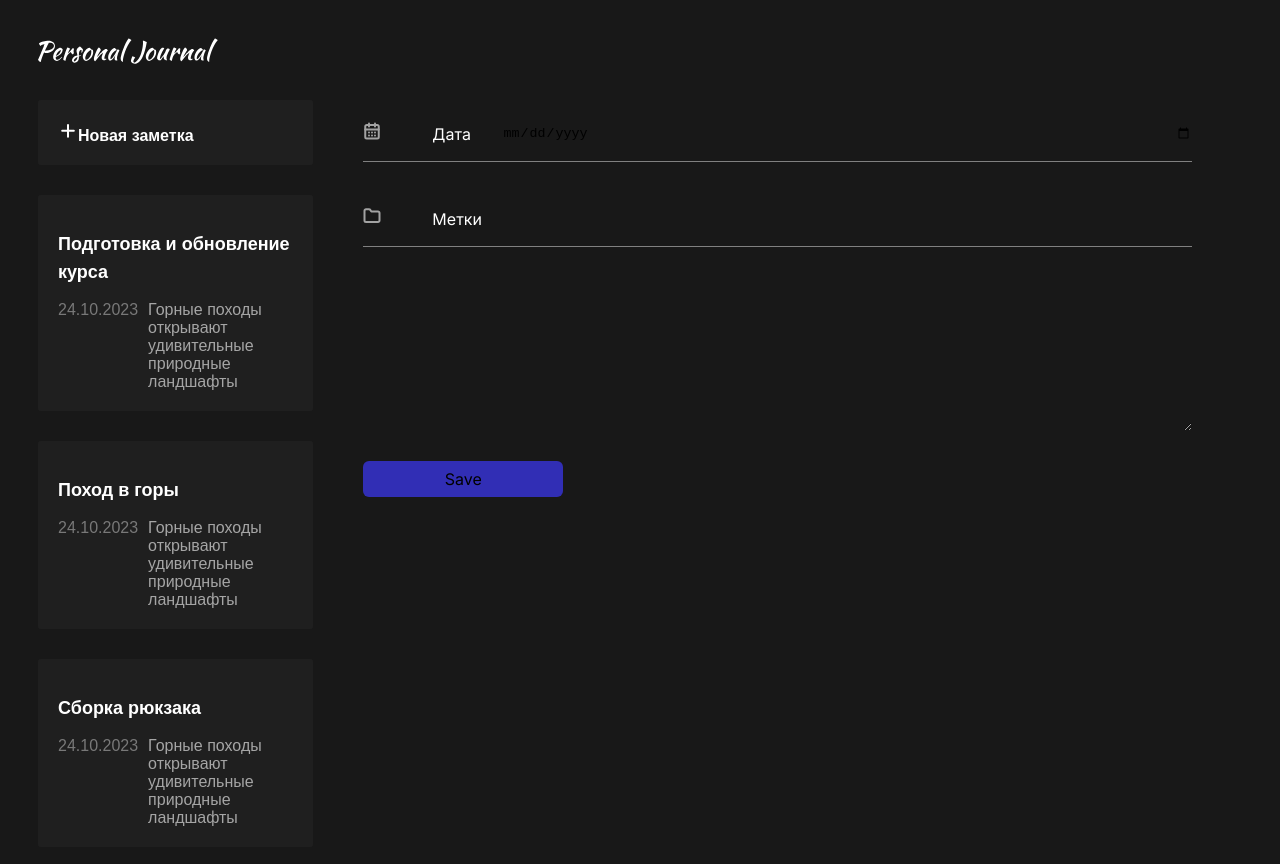
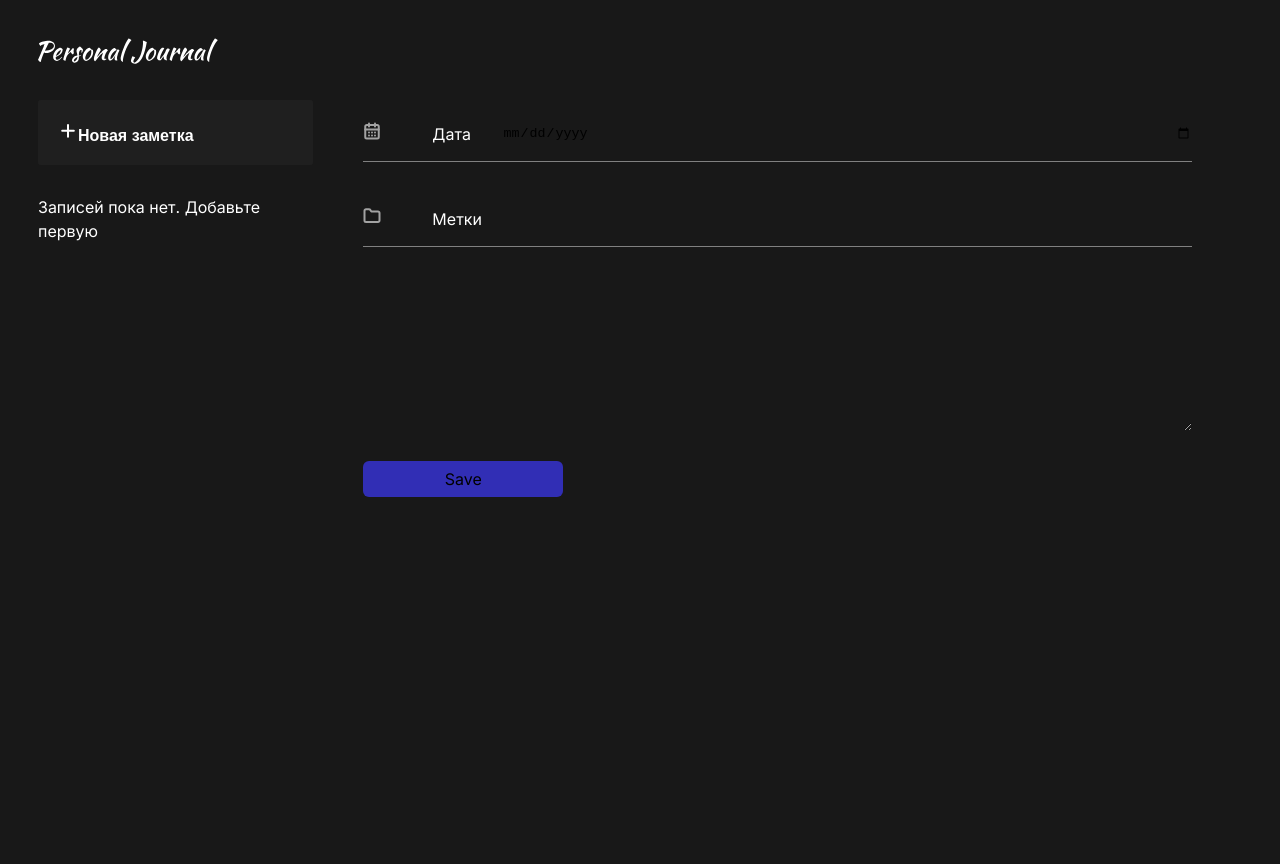
Before and after one commit to SergeiAmpilov/react-redux-purple-1, a React (Vite) app: page / in a window 1280 px wide. Shown: the top 864 px of the page. After the commit the page ends 800 px from the top, so only its background shows below. Built offline with nearby package versions, Linux system fonts and the light colour scheme.

Commit message:
feat: use effect on render

```diff
--- a/src/App.jsx
+++ b/src/App.jsx
@@ -5,7 +5,7 @@ import { JournalList } from './components/JournalList/JournalList';
 import { Body } from './layouts/Body/Body';
 import { LeftPanel } from './layouts/LeftPanel/LeftPanel';
 import { JournalForm } from './components/JournalForm/JournalForm';
-import { useState } from 'react';
+import { useState, useEffect } from 'react';
 
 
 function App() {
@@ -32,7 +32,20 @@ function App() {
 		}
 	];
 
-	const [dataList, setDataList] = useState(data);
+	const [dataList, setDataList] = useState([]);
+
+	useEffect(() => {
+
+		const srcData = JSON.parse(localStorage.getItem('data'));
+
+		if (srcData) {
+			setDataList(srcData.map(item => ({
+				...item,
+				date: new Date(item.date)
+			})));
+		}
+
+	}, []);
 
 	const handleAddItem = (item) => {
 
```
